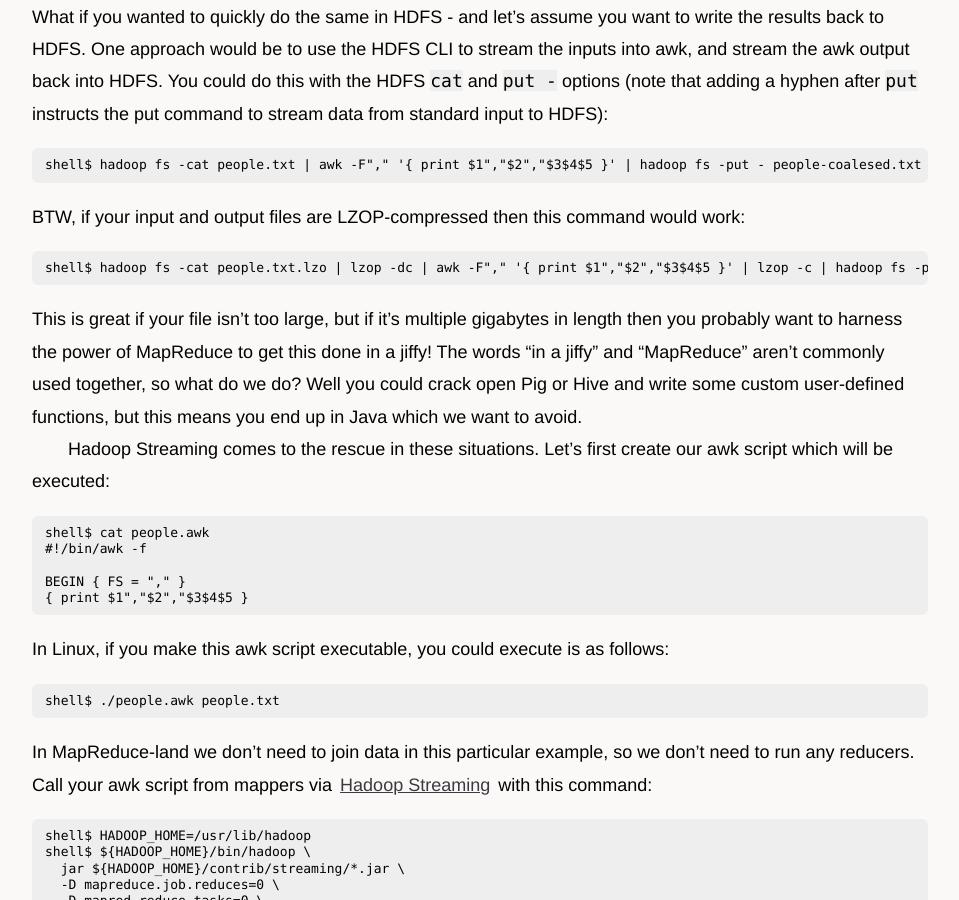
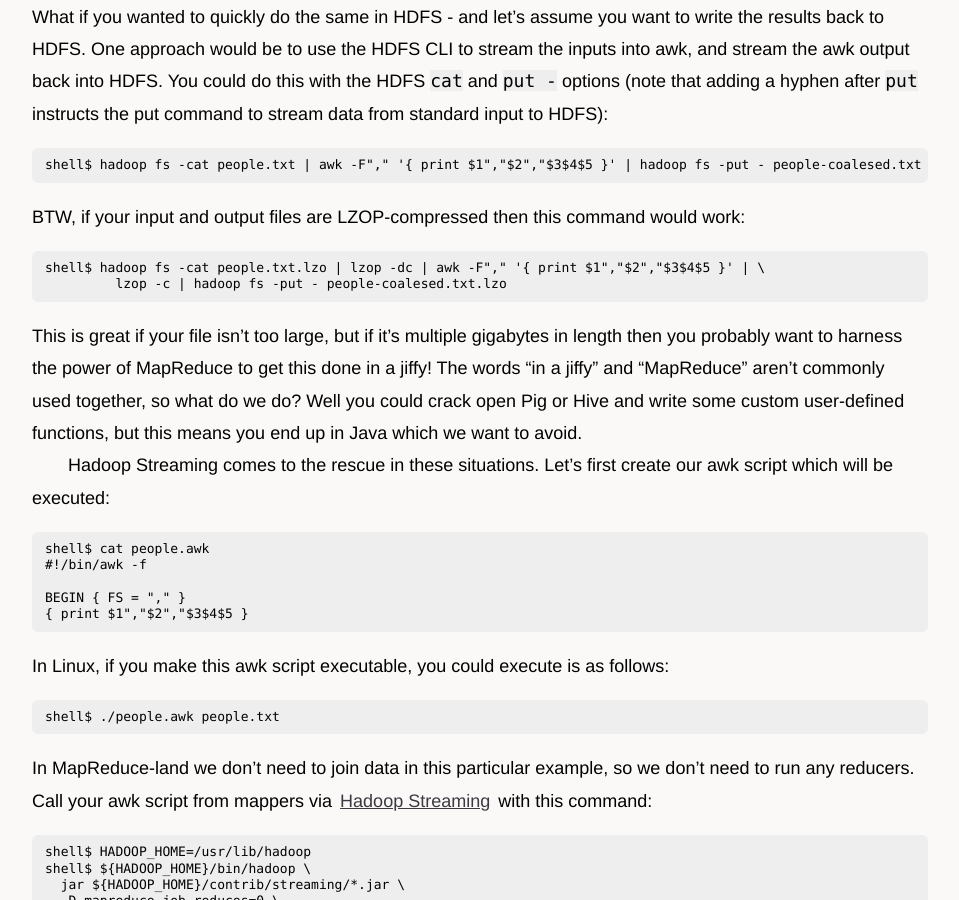
Before and after one commit to alexholmes/blog, a Jekyll site: the page built from _posts/2013-01-17-awk-with-hadoop-streaming.markdown, in a window 1280 px wide and 900 px high, scrolled down 696 px. Shown: the whole window, without its empty margins (160-1119 px from the left). Built offline with Jekyll 4.4.1, drawn with Linux system fonts in a browser that asks for light colours; comment, search, counter and statistics services are not loaded.

```diff
--- a/_posts/2013-01-17-awk-with-hadoop-streaming.markdown
+++ b/_posts/2013-01-17-awk-with-hadoop-streaming.markdown
@@ -33,7 +33,8 @@ HDFS):
 
 BTW, if your input and output files are LZOP-compressed then this command would work:
 
-    shell$ hadoop fs -cat people.txt.lzo | lzop -dc | awk -F"," '{ print $1","$2","$3$4$5 }' | lzop -c | hadoop fs -put - people-coalesed.txt.lzo
+    shell$ hadoop fs -cat people.txt.lzo | lzop -dc | awk -F"," '{ print $1","$2","$3$4$5 }' | \
+             lzop -c | hadoop fs -put - people-coalesed.txt.lzo
 
 
 This is great if your file isn't too large, but if it's multiple gigabytes in length then you
```
